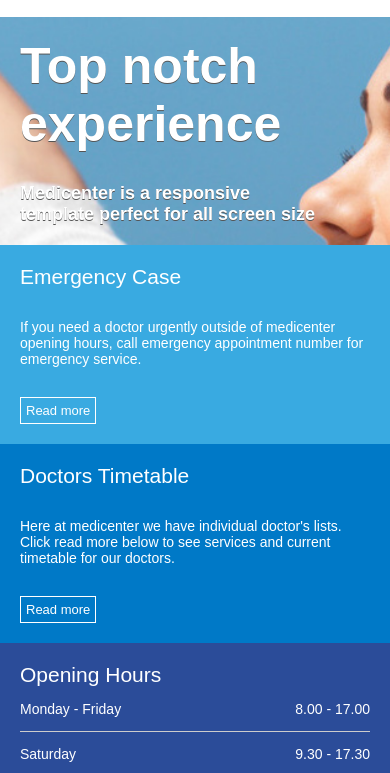
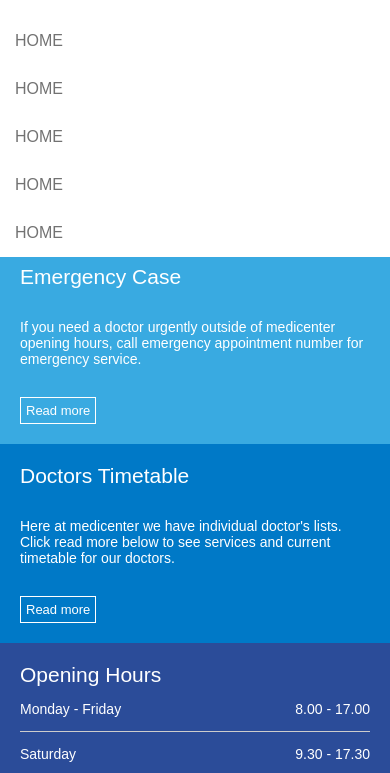
Before and after one commit to luanLTS/Projeto-Flexbox, a plain HTML site: page index.html in a window 390 px wide. Both pictures are taken after a click on the element 367 px from the left and 44 px from the top of the page. Shown: the part 71-844 px from the top of the page. Drawn offline with Linux system fonts and the light colour scheme.

Commit message:
LUAN: adicionando o toggle menu com javascript e finalização do projeto

```diff
--- a/assets/CSS/style.css
+++ b/assets/CSS/style.css
@@ -419,6 +419,11 @@ footer .widgetBody li {
     nav ul {
         flex-direction: column;
         display: none;
+        position: absolute;
+        left: 0;
+        top: 88px;
+        background-color: #FFF;
+        width: 100%;
     }
     .logo {
         padding: 20px;
--- /dev/null
+++ b/assets/JavaScript/index.js
@@ -0,0 +1,8 @@
+window.onload = () => {
+    document.querySelector(".buttonShowMenu").addEventListener("click", () => {
+        if(document.querySelector(".menu nav ul").style.display == 'flex')
+            document.querySelector(".menu nav ul").style.display = 'none'
+        else
+            document.querySelector(".menu nav ul").style.display = 'flex'
+    })
+}
--- a/index.html
+++ b/index.html
@@ -8,6 +8,7 @@
     <meta name="viweport" content="width=device-width, initial-scale=1.0,user-scalable=0">
 
     <link rel="stylesheet" type="text/css" href="assets/CSS/style.css">
+    <script src="./assets/JavaScript/index.js" type="text/javascript"></script>
 </head>
 
 <body>
@@ -328,7 +329,6 @@
             </div>
         </div>
     </footer>
-
 </body>
 
 </html>
```
